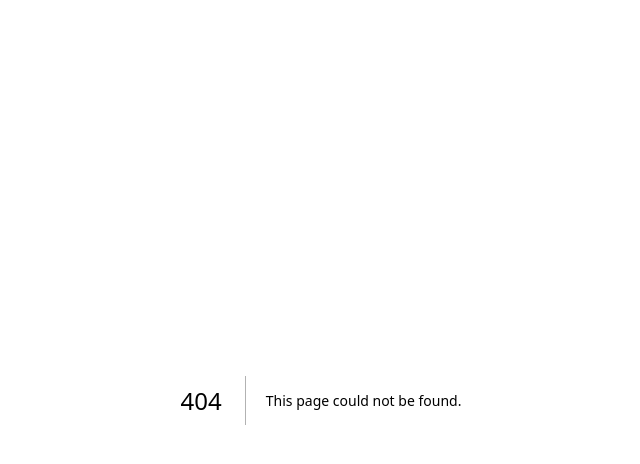
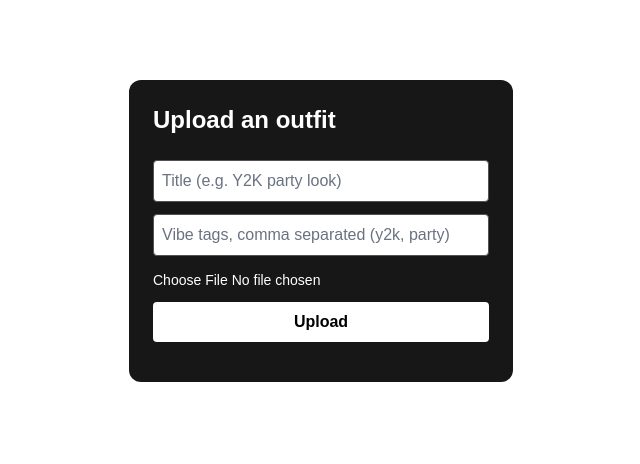
Before and after one commit to annasidney/Thrift-the-look, a Next.js app: page /upload in a window 1280 px wide. Before the commit this address had no page. Shown: the top 464 px of the page, without its empty margins (319-959 px from the left). Built offline with nearby package versions, Linux system fonts and the light colour scheme; no server answers.

Commit message:
Add outfit upload page

```diff
--- /dev/null
+++ b/app/upload/page.tsx
@@ -0,0 +1,99 @@
+"use client";
+
+import { useState } from "react";
+import { useRouter } from "next/navigation";
+import { createClient } from "@/lib/supabase-browser";
+
+export default function UploadPage() {
+  const supabase = createClient();
+  const router = useRouter();
+  const [title, setTitle] = useState("");
+  const [tags, setTags] = useState("");
+  const [file, setFile] = useState<File | null>(null);
+  const [message, setMessage] = useState("");
+
+  async function handleUpload() {
+    if (!file || !title) {
+      setMessage("Please add a title and choose a photo.");
+      return;
+    }
+
+    const { data: userData } = await supabase.auth.getUser();
+    if (!userData.user) {
+      setMessage("Please log in first.");
+      return;
+    }
+
+    setMessage("Uploading...");
+
+    // 1. Upload the photo to the storage bucket
+    const ext = file.name.split(".").pop();
+    const path = `${userData.user.id}/${Date.now()}.${ext}`;
+    const { error: uploadError } = await supabase.storage
+      .from("outfits")
+      .upload(path, file);
+
+    if (uploadError) {
+      setMessage(uploadError.message);
+      return;
+    }
+
+    // 2. Get the public link of the photo
+    const { data: urlData } = supabase.storage
+      .from("outfits")
+      .getPublicUrl(path);
+
+    // 3. Save the outfit in the database
+    const vibeTags = tags
+      .split(",")
+      .map((t) => t.trim().toLowerCase())
+      .filter(Boolean);
+
+    const { error: insertError } = await supabase.from("outfits").insert({
+      title,
+      image_url: urlData.publicUrl,
+      vibe_tags: vibeTags,
+    });
+
+    if (insertError) {
+      setMessage(insertError.message);
+      return;
+    }
+
+    router.push("/");
+    router.refresh();
+  }
+
+  return (
+    <main className="mx-auto mt-20 max-w-sm rounded-xl bg-neutral-900 p-6 text-white">
+      <h1 className="mb-6 text-2xl font-bold">Upload an outfit</h1>
+      <input
+        className="mb-3 w-full rounded border border-neutral-600 bg-white p-2 text-black placeholder-gray-500"
+        type="text"
+        placeholder="Title (e.g. Y2K party look)"
+        value={title}
+        onChange={(e) => setTitle(e.target.value)}
+      />
+      <input
+        className="mb-3 w-full rounded border border-neutral-600 bg-white p-2 text-black placeholder-gray-500"
+        type="text"
+        placeholder="Vibe tags, comma separated (y2k, party)"
+        value={tags}
+        onChange={(e) => setTags(e.target.value)}
+      />
+      <input
+        className="mb-3 w-full text-sm"
+        type="file"
+        accept="image/*"
+        onChange={(e) => setFile(e.target.files?.[0] ?? null)}
+      />
+      <button
+        className="w-full rounded bg-white p-2 font-semibold text-black hover:bg-gray-200"
+        onClick={handleUpload}
+      >
+        Upload
+      </button>
+      <p className="mt-4 text-sm text-white">{message}</p>
+    </main>
+  );
+}
```
